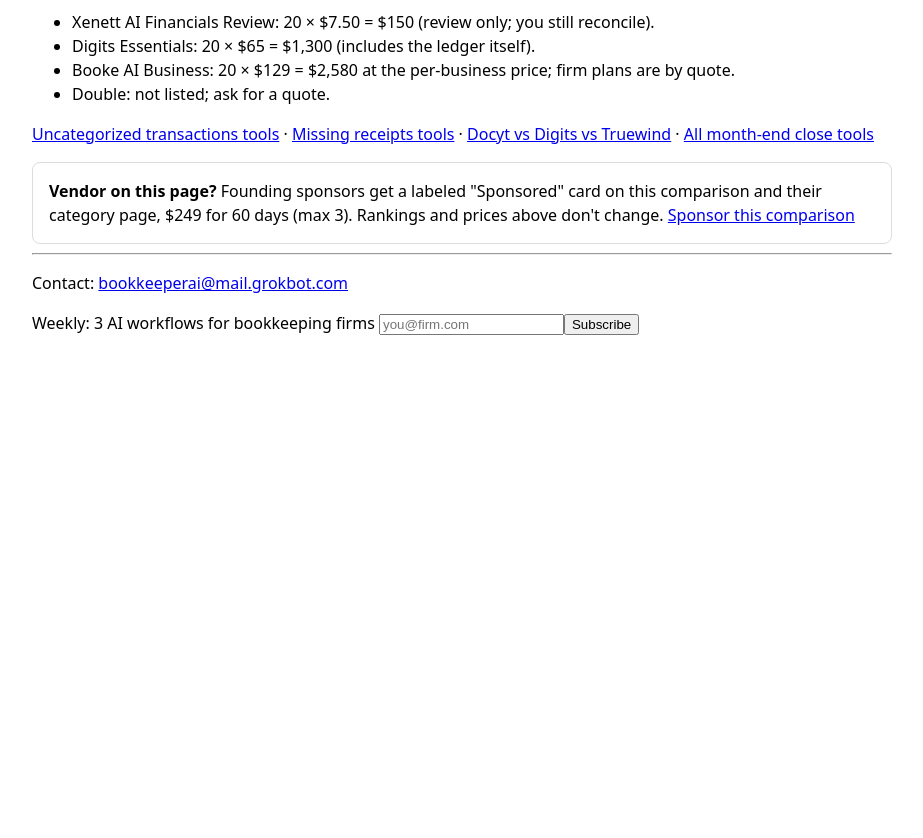
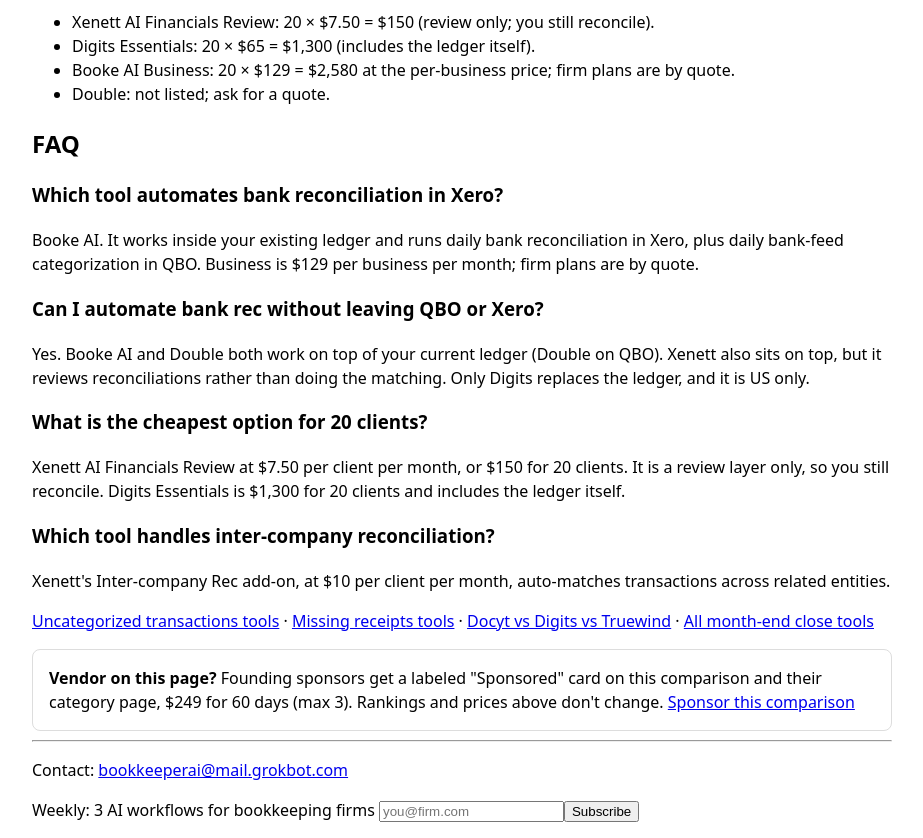
Before and after one commit to biff-cloud/bookkeeper-ai, an Astro site: page /bookkeeper-ai/compare/bank-reconciliation-tools in a window 1280 px wide. Shown: the part 1000-1838 px from the top of the page, without its empty margins (178-1101 px from the left). Before the commit the page ends 1351 px from the top, so only its background shows below. Built offline with nearby package versions, Linux system fonts and the light colour scheme; Astro itself is replaced by a stand-in of ours.

Commit message:
FAQ + FAQPage JSON-LD on bank-reconciliation-tools

```diff
--- a/src/pages/compare/bank-reconciliation-tools.astro
+++ b/src/pages/compare/bank-reconciliation-tools.astro
@@ -1,6 +1,17 @@
 ---
 import Base from '../../layouts/Base.astro';
 const b = import.meta.env.BASE_URL;
+const faqs = [
+  ['Which tool automates bank reconciliation in Xero?', 'Booke AI. It works inside your existing ledger and runs daily bank reconciliation in Xero, plus daily bank-feed categorization in QBO. Business is $129 per business per month; firm plans are by quote.'],
+  ['Can I automate bank rec without leaving QBO or Xero?', 'Yes. Booke AI and Double both work on top of your current ledger (Double on QBO). Xenett also sits on top, but it reviews reconciliations rather than doing the matching. Only Digits replaces the ledger, and it is US only.'],
+  ['What is the cheapest option for 20 clients?', 'Xenett AI Financials Review at $7.50 per client per month, or $150 for 20 clients. It is a review layer only, so you still reconcile. Digits Essentials is $1,300 for 20 clients and includes the ledger itself.'],
+  ['Which tool handles inter-company reconciliation?', "Xenett's Inter-company Rec add-on, at $10 per client per month, auto-matches transactions across related entities."],
+];
+const faqLd = JSON.stringify({
+  '@context': 'https://schema.org',
+  '@type': 'FAQPage',
+  mainEntity: faqs.map(([q, a]) => ({ '@type': 'Question', name: q, acceptedAnswer: { '@type': 'Answer', text: a } })),
+});
 ---
 <Base
   title="Best bank reconciliation automation tools for bookkeepers — Booke AI vs Digits vs Double vs Xenett"
@@ -63,6 +74,10 @@
     <li>Double: not listed; ask for a quote.</li>
   </ul>
 
+  <h2>FAQ</h2>
+  {faqs.map(([q, a]) => (<><h3>{q}</h3><p>{a}</p></>))}
+  <script type="application/ld+json" set:html={faqLd} />
+
   <p>
     <a href={`${b}/compare/uncategorized-transactions-tools`}>Uncategorized transactions tools</a>
     · <a href={`${b}/compare/missing-receipts-tools`}>Missing receipts tools</a>
```
